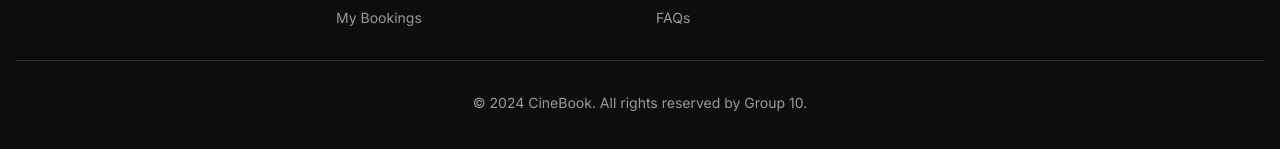
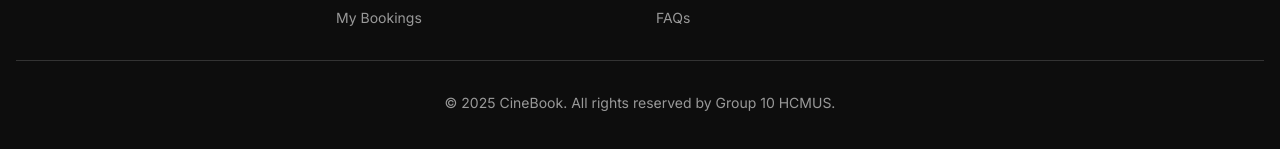
Before and after one commit to Chintaro05/Cinebook, a React (Vite) app: page / in a window 1280 px wide. Shown: the part 2584-2733 px from the top of the page. Built offline with nearby package versions, Linux system fonts and the light colour scheme; the HTML template or start-up script is replaced by a standard one.

Commit message:
Visual edit in Lovable
Edited UI in Lovable

```diff
--- a/src/pages/Index.tsx
+++ b/src/pages/Index.tsx
@@ -98,7 +98,7 @@ const Index = () => {
                   </ul>
                 </div>
               </div>
-              <div className="mt-8 pt-8 border-t border-border text-center text-sm text-muted-foreground">© 2024 CineBook. All rights reserved by Group 10.</div>
+              <div className="mt-8 pt-8 border-t border-border text-center text-sm text-muted-foreground">© 2025 CineBook. All rights reserved by Group 10 HCMUS.</div>
             </div>
           </footer>
         </>}
```
